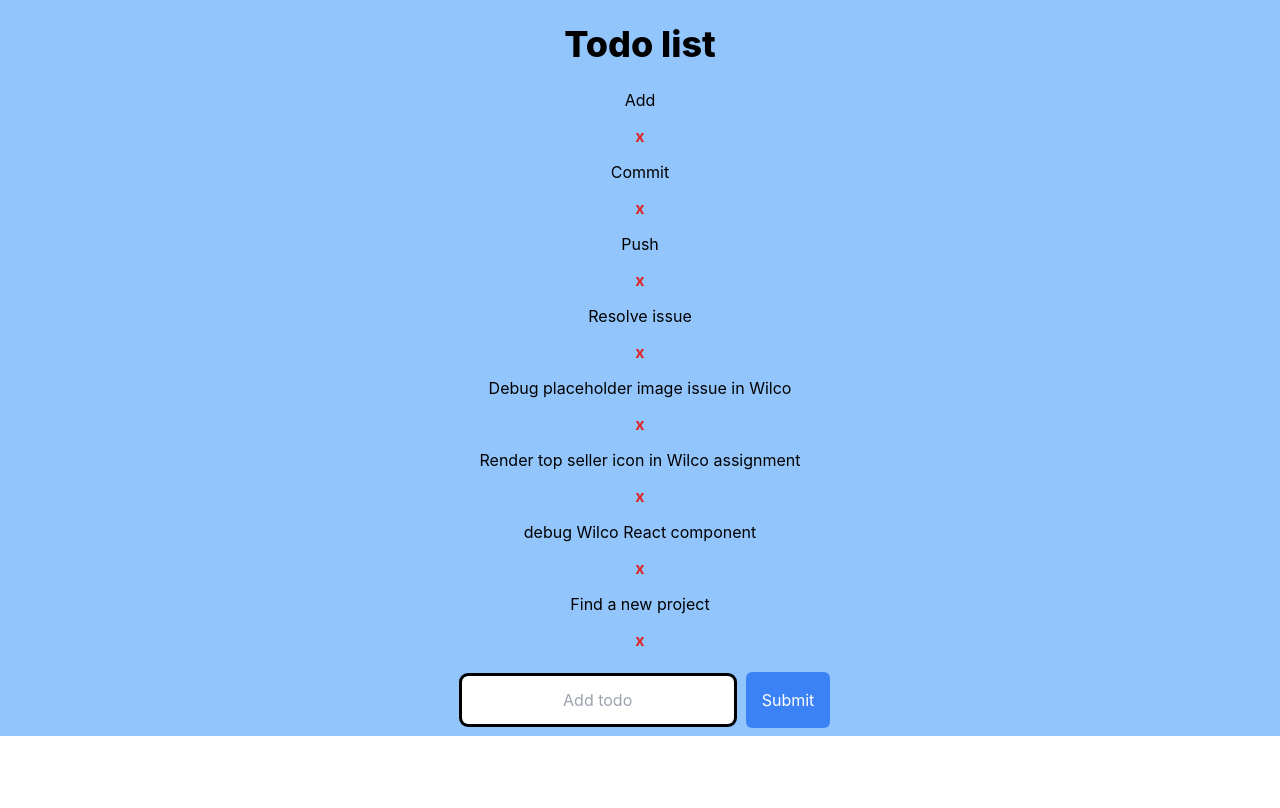
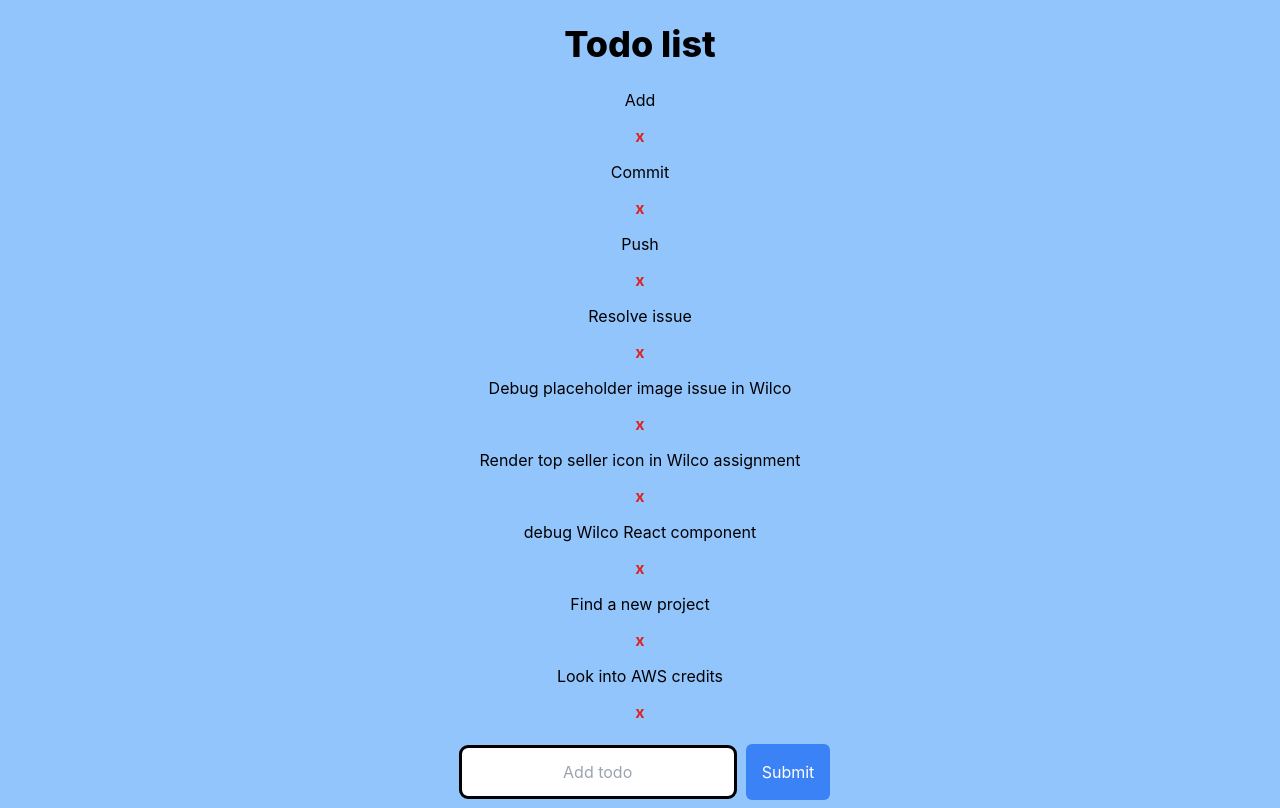
Before and after one commit to KarlOL82/react-practice, a React (Create React App) app: page / in a window 1280 px wide. Built offline with nearby package versions, Linux system fonts and the light colour scheme.

Commit message:
adding list item

```diff
--- a/src/App.js
+++ b/src/App.js
@@ -11,7 +11,8 @@ export default function App() {
     { id: 5, text: "Debug placeholder image issue in Wilco", done: false },
     { id: 6, text: "Render top seller icon in Wilco assignment", done: false},
     { id: 7, text: "debug Wilco React component", done: false },
-    { id: 8, text: "Find a new project", done: false}
+    { id: 8, text: "Find a new project", done: false},
+    { id: 9, text: "Look into AWS credits", done: false }
   ]);
   return (
     <div className="App bg-blue-300">
```
